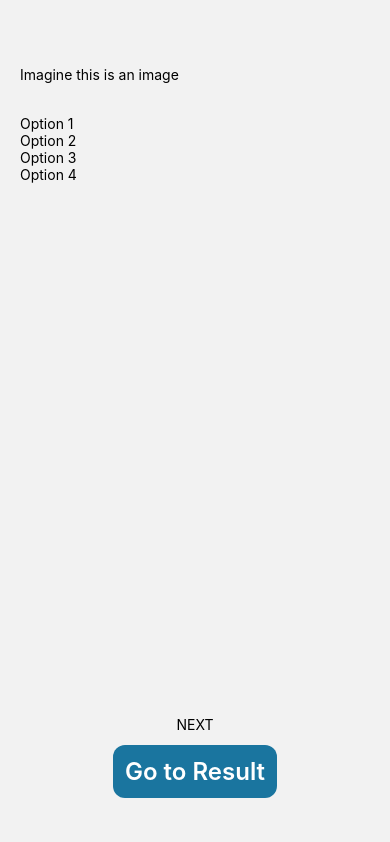
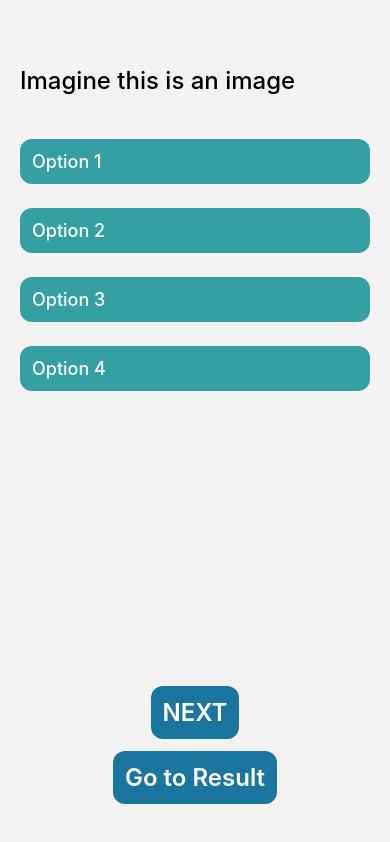
Before and after one commit to nsamadhana/racedar, a React Native app: screen /Quiz in a window 390 px wide. Built offline with nearby package versions, Linux system fonts and the light colour scheme.

Commit message:
Added button styling to the quiz screen

```diff
--- a/screens/quiz.js
+++ b/screens/quiz.js
@@ -5,30 +5,30 @@ export default function Quiz({navigation}) {
     <View style={styles.container}>
 
       <View style={styles.top}>
-        <Text>Imagine this is an image</Text>
+        <Text style={styles.topText}>Imagine this is an image</Text>
       </View>
 
       <View style={styles.options}>
-        <TouchableOpacity>
-          <Text>Option 1</Text>
+        <TouchableOpacity style={styles.optionButton}>
+          <Text style={styles.option}>Option 1</Text>
         </TouchableOpacity>
 
-        <TouchableOpacity>
-          <Text>Option 2</Text>
+        <TouchableOpacity style={styles.optionButton}>
+          <Text style={styles.option}>Option 2</Text>
         </TouchableOpacity>
 
-        <TouchableOpacity>
-          <Text>Option 3</Text>
+        <TouchableOpacity style={styles.optionButton}>
+          <Text style={styles.option}>Option 3</Text>
         </TouchableOpacity>
 
-        <TouchableOpacity>
-          <Text>Option 4</Text>
+        <TouchableOpacity style={styles.optionButton}>
+          <Text style={styles.option}>Option 4</Text>
         </TouchableOpacity>
       </View>
 
       <View style={styles.bottom}>
-        <TouchableOpacity>
-          <Text>NEXT</Text>
+        <TouchableOpacity style={styles.nextButton}>
+          <Text style={styles.nextButtonText}>NEXT</Text>
         </TouchableOpacity>
 
         <TouchableOpacity
@@ -52,10 +52,28 @@ const styles = StyleSheet.create({
   top: {
     marginVertical: 16,
   },
+  topText: {
+    fontWeight: '500',
+    fontSize: 24
+  },
   options: {
     marginVertical: 16,
     flex: 1,
   },
+  option: {
+    fontSize: 18,
+    fontWeight: '500',
+    color: 'white'
+  },
+  optionButton: {
+    paddingVertical: 12,
+    marginVertical: 12,
+    backgroundColor: '#34A0A4',
+    paddingHorizontal: 12,
+    borderRadius: 12,
+
+  },
+
   bottom: {
     marginBottom: 12,
     paddingVertical: 16,
@@ -67,13 +85,26 @@ const styles = StyleSheet.create({
     padding: 12,
     borderRadius: 12,
     alignItems: 'center',
-    marginBottom: 18,
-    marginTop: 12,
+    marginBottom: 12,
+
   },
   resultButtonText: {
     fontSize: 24,
     fontWeight: '600',
     color: 'white',
-  }
+  },
+  nextButton: {
+    backgroundColor: '#1A759F',
+    padding: 12,
+    borderRadius: 12,
+    alignItems: 'center',
+    marginBottom: 12,
+    marginTop: 12,
+  },
+  nextButtonText : {
+    fontSize: 24,
+    fontWeight: '600',
+    color: 'white',
+  },
 
 });
```
